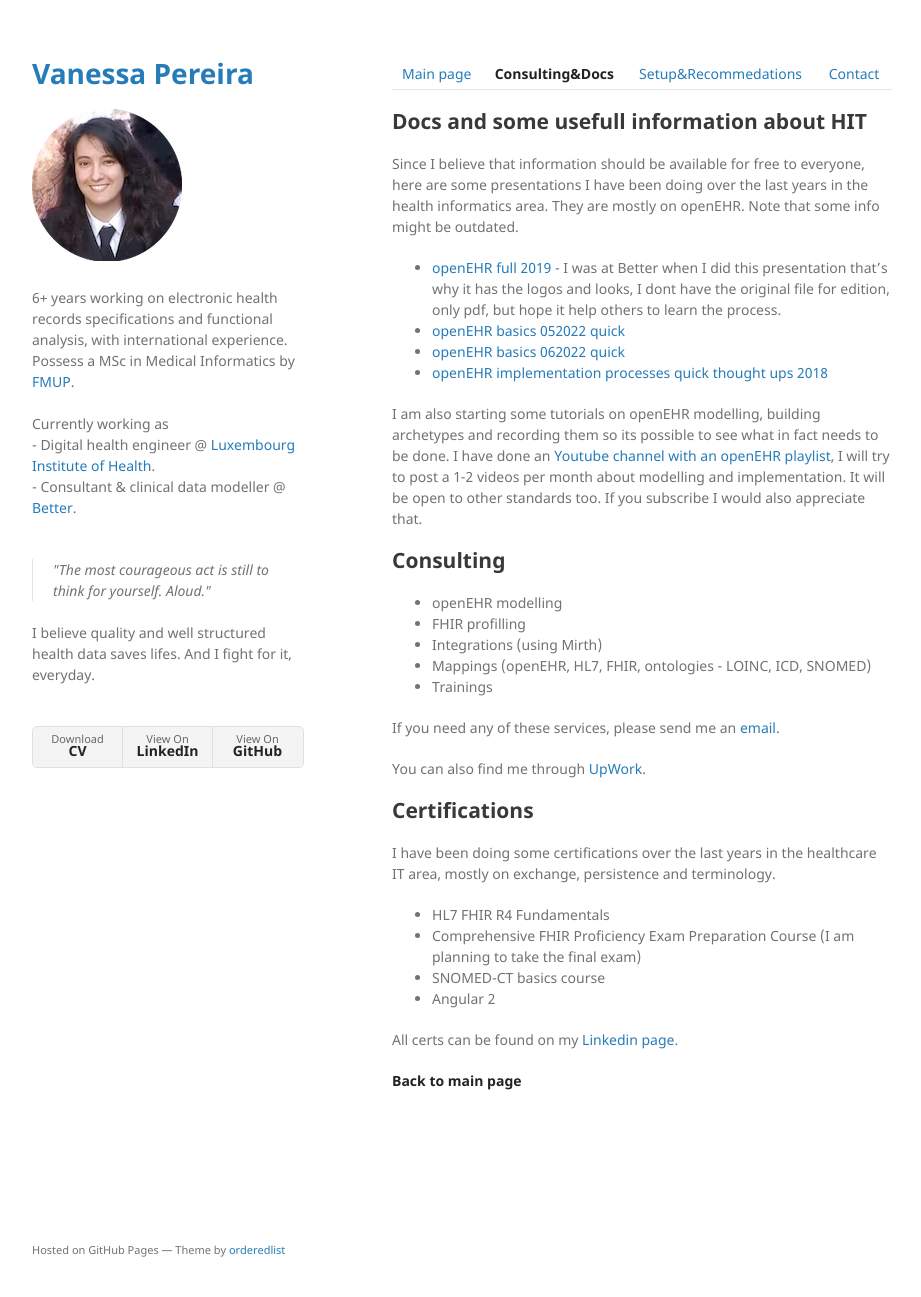
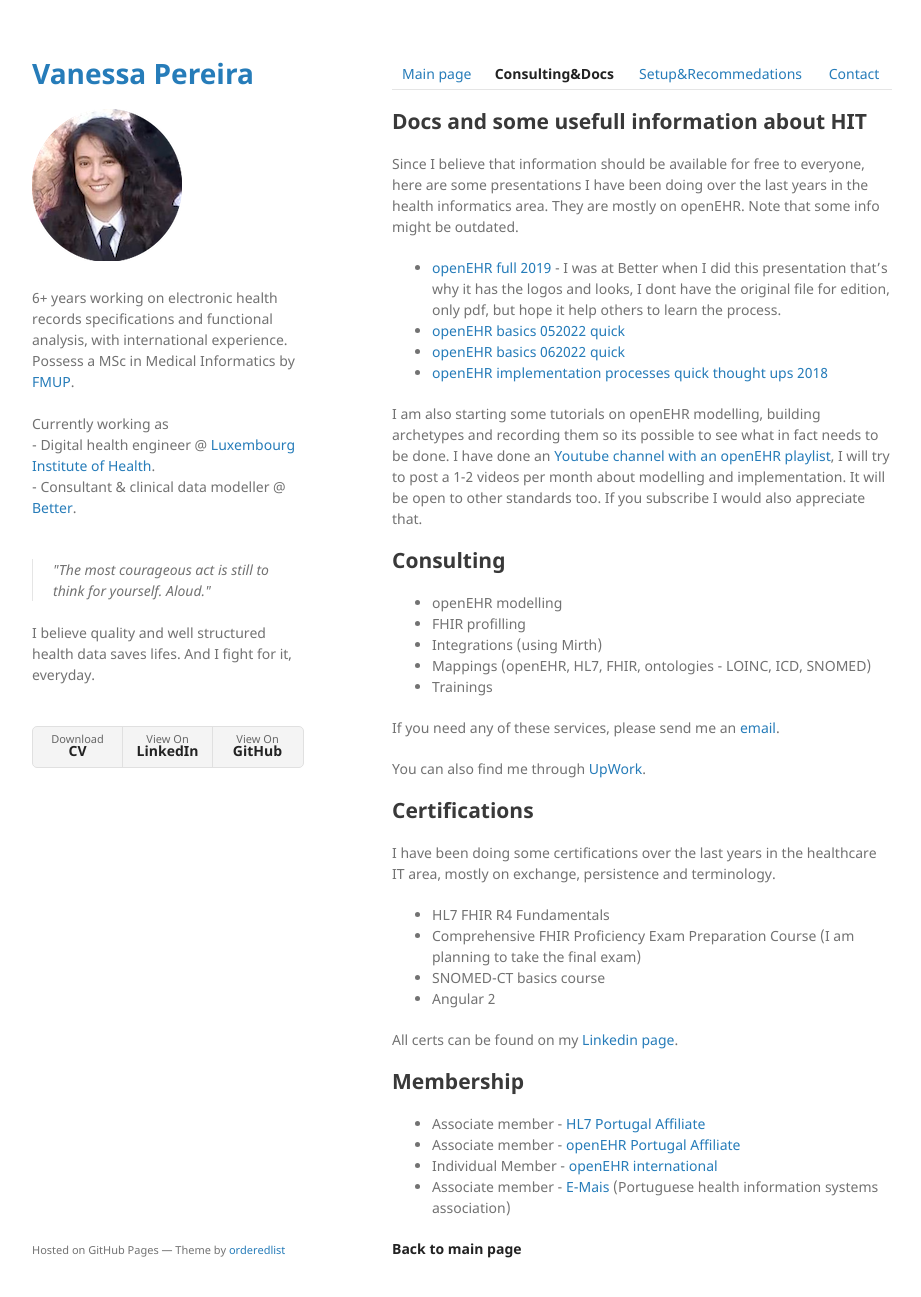
Before and after one commit to vanessa-pereira/vanessa-pereira.github.io, a Jekyll site: the page built from certs.md, in a window 1280 px wide and 1329 px high. Shown: the top 1297 px of the window, without its empty margins (178-1099 px from the left). Built offline with Jekyll 4.4.1, drawn with Linux system fonts in a browser that asks for light colours.

Commit message:
Update certs.md

```diff
--- a/certs.md
+++ b/certs.md
@@ -35,4 +35,12 @@ I have been doing some certifications over the last years in the healthcare IT a
 
 All certs can be found on my [Linkedin page](https://www.linkedin.com/in/vanessa-pereira-95b22949).
 
+
+## Membership
+* Associate member - [HL7 Portugal Affiliate](https://www.hl7.pt/)
+* Associate member - [openEHR Portugal Affiliate](https://www.e-mais.pt/openehr/)
+* Individual Member - [openEHR international](https://www.openehr.org/)
+* Associate member - [E-Mais](https://www.e-mais.pt/) (Portuguese health information systems association)
+
+
 [**Back to main page**](./)
```
